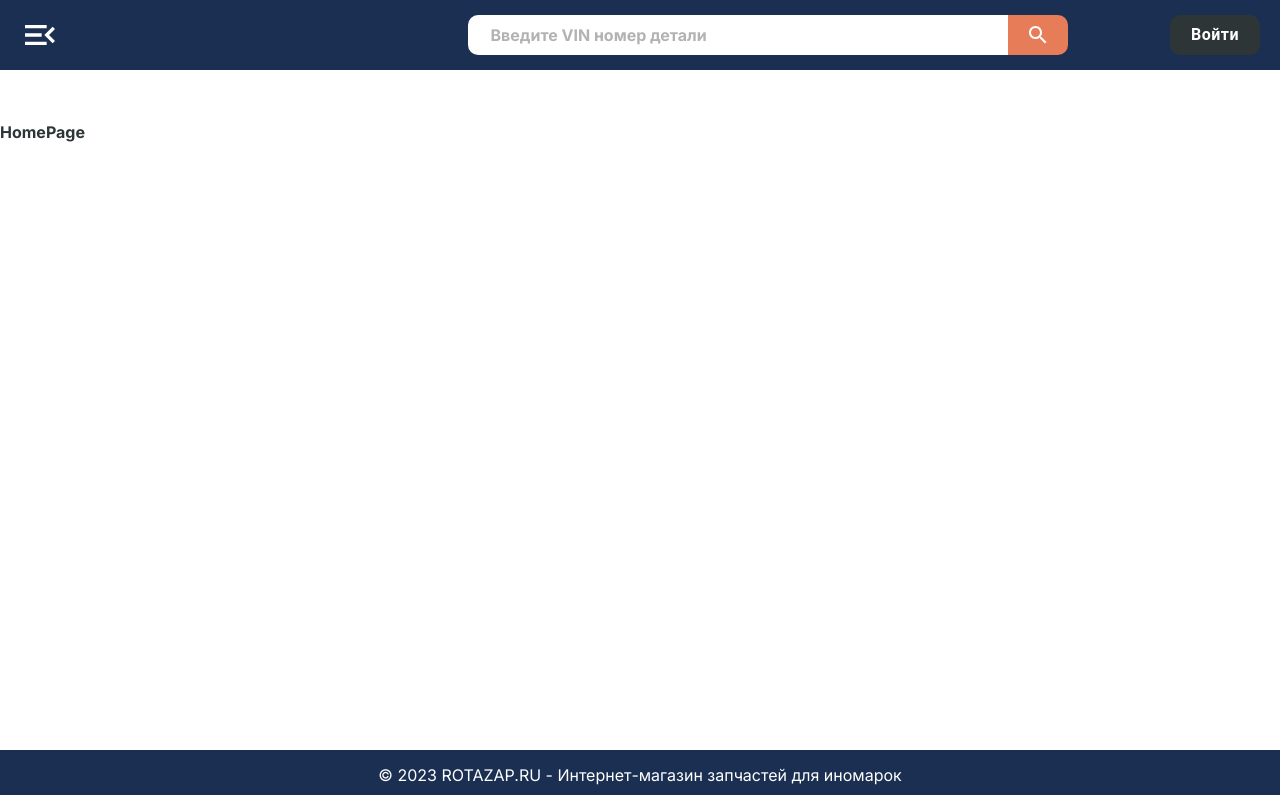
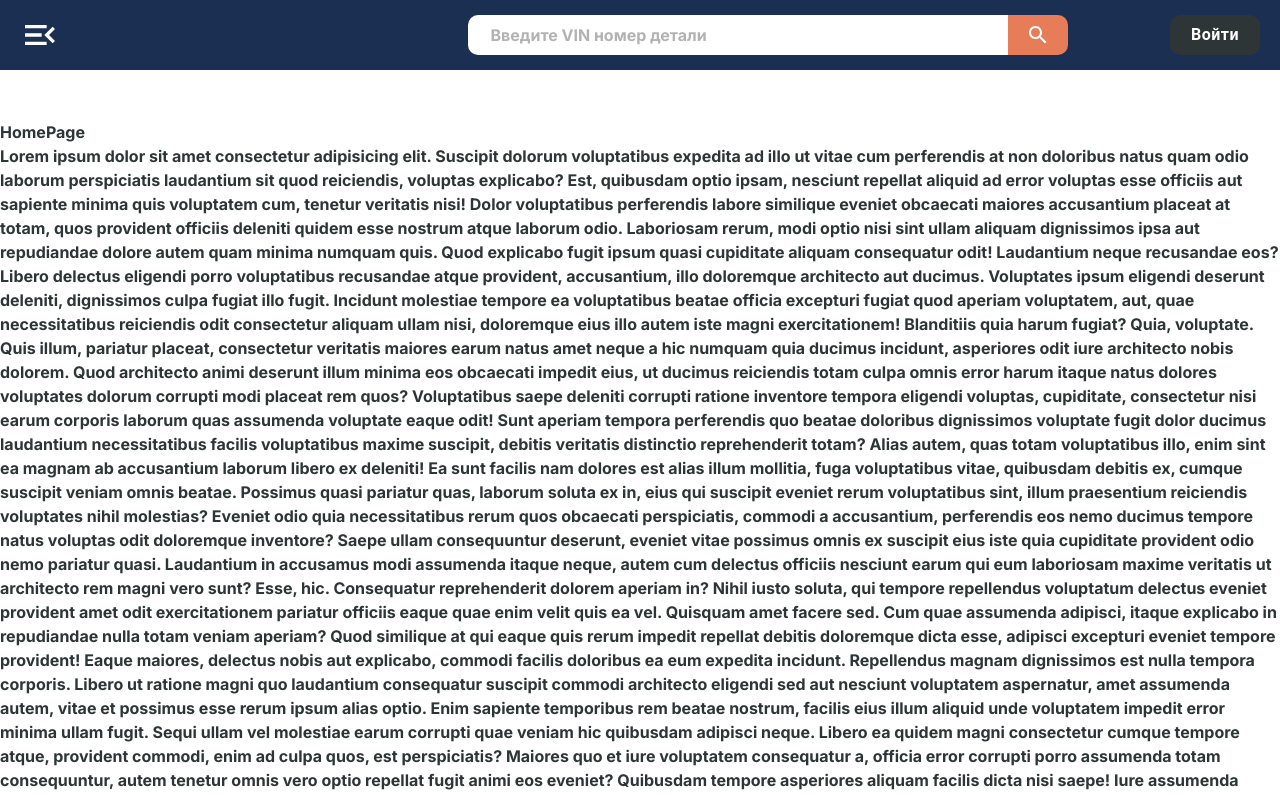
Before and after one commit to Exigoll/frontend-rota-v2, a React (Vite) app: page / in a window 1280 px wide. Shown: the top 795 px of the page. Built offline with nearby package versions, Linux system fonts and the light colour scheme; some icons are missing; the HTML template or start-up script is replaced by a standard one.

Commit message:
test: NavBar

```diff
--- a/src/components/ui/Navbar/Navbar.module.scss
+++ b/src/components/ui/Navbar/Navbar.module.scss
@@ -15,7 +15,7 @@
 }
 
 .navbar {
-  @apply w-full min-h-[700px] flex flex-col pt-[40px];
+  @apply w-full flex flex-col pt-[40px] pb-[100px];
 }
 
 .menu {
--- a/src/components/ui/Navbar/Navbar.tsx
+++ b/src/components/ui/Navbar/Navbar.tsx
@@ -79,7 +79,7 @@ export const Navbar: FC = () => {
               target="__blank"
             >
               <Room />
-              141068, М.О. г. Королёв, мкр. Текстильщик, ул. Южная, д.3
+              141068, М.О. г. Королёв, мкр. Текстильщик, <br /> ул. Южная, д.3
             </Link>
           </div>
         </nav>
--- a/src/pages/HomePage/HomePage.tsx
+++ b/src/pages/HomePage/HomePage.tsx
@@ -2,6 +2,102 @@ export const HomePage: React.FC = () => {
   return (
     <div>
       <h1>HomePage</h1>
+      Lorem ipsum dolor sit amet consectetur adipisicing elit. Suscipit dolorum
+      voluptatibus expedita ad illo ut vitae cum perferendis at non doloribus
+      natus quam odio laborum perspiciatis laudantium sit quod reiciendis,
+      voluptas explicabo? Est, quibusdam optio ipsam, nesciunt repellat aliquid
+      ad error voluptas esse officiis aut sapiente minima quis voluptatem cum,
+      tenetur veritatis nisi! Dolor voluptatibus perferendis labore similique
+      eveniet obcaecati maiores accusantium placeat at totam, quos provident
+      officiis deleniti quidem esse nostrum atque laborum odio. Laboriosam
+      rerum, modi optio nisi sint ullam aliquam dignissimos ipsa aut repudiandae
+      dolore autem quam minima numquam quis. Quod explicabo fugit ipsum quasi
+      cupiditate aliquam consequatur odit! Laudantium neque recusandae eos?
+      Libero delectus eligendi porro voluptatibus recusandae atque provident,
+      accusantium, illo doloremque architecto aut ducimus. Voluptates ipsum
+      eligendi deserunt deleniti, dignissimos culpa fugiat illo fugit. Incidunt
+      molestiae tempore ea voluptatibus beatae officia excepturi fugiat quod
+      aperiam voluptatem, aut, quae necessitatibus reiciendis odit consectetur
+      aliquam ullam nisi, doloremque eius illo autem iste magni exercitationem!
+      Blanditiis quia harum fugiat? Quia, voluptate. Quis illum, pariatur
+      placeat, consectetur veritatis maiores earum natus amet neque a hic
+      numquam quia ducimus incidunt, asperiores odit iure architecto nobis
+      dolorem. Quod architecto animi deserunt illum minima eos obcaecati impedit
+      eius, ut ducimus reiciendis totam culpa omnis error harum itaque natus
+      dolores voluptates dolorum corrupti modi placeat rem quos? Voluptatibus
+      saepe deleniti corrupti ratione inventore tempora eligendi voluptas,
+      cupiditate, consectetur nisi earum corporis laborum quas assumenda
+      voluptate eaque odit! Sunt aperiam tempora perferendis quo beatae
+      doloribus dignissimos voluptate fugit dolor ducimus laudantium
+      necessitatibus facilis voluptatibus maxime suscipit, debitis veritatis
+      distinctio reprehenderit totam? Alias autem, quas totam voluptatibus illo,
+      enim sint ea magnam ab accusantium laborum libero ex deleniti! Ea sunt
+      facilis nam dolores est alias illum mollitia, fuga voluptatibus vitae,
+      quibusdam debitis ex, cumque suscipit veniam omnis beatae. Possimus quasi
+      pariatur quas, laborum soluta ex in, eius qui suscipit eveniet rerum
+      voluptatibus sint, illum praesentium reiciendis voluptates nihil
+      molestias? Eveniet odio quia necessitatibus rerum quos obcaecati
+      perspiciatis, commodi a accusantium, perferendis eos nemo ducimus tempore
+      natus voluptas odit doloremque inventore? Saepe ullam consequuntur
+      deserunt, eveniet vitae possimus omnis ex suscipit eius iste quia
+      cupiditate provident odio nemo pariatur quasi. Laudantium in accusamus
+      modi assumenda itaque neque, autem cum delectus officiis nesciunt earum
+      qui eum laboriosam maxime veritatis ut architecto rem magni vero sunt?
+      Esse, hic. Consequatur reprehenderit dolorem aperiam in? Nihil iusto
+      soluta, qui tempore repellendus voluptatum delectus eveniet provident amet
+      odit exercitationem pariatur officiis eaque quae enim velit quis ea vel.
+      Quisquam amet facere sed. Cum quae assumenda adipisci, itaque explicabo in
+      repudiandae nulla totam veniam aperiam? Quod similique at qui eaque quis
+      rerum impedit repellat debitis doloremque dicta esse, adipisci excepturi
+      eveniet tempore provident! Eaque maiores, delectus nobis aut explicabo,
+      commodi facilis doloribus ea eum expedita incidunt. Repellendus magnam
+      dignissimos est nulla tempora corporis. Libero ut ratione magni quo
+      laudantium consequatur suscipit commodi architecto eligendi sed aut
+      nesciunt voluptatem aspernatur, amet assumenda autem, vitae et possimus
+      esse rerum ipsum alias optio. Enim sapiente temporibus rem beatae nostrum,
+      facilis eius illum aliquid unde voluptatem impedit error minima ullam
+      fugit. Sequi ullam vel molestiae earum corrupti quae veniam hic quibusdam
+      adipisci neque. Libero ea quidem magni consectetur cumque tempore atque,
+      provident commodi, enim ad culpa quos, est perspiciatis? Maiores quo et
+      iure voluptatem consequatur a, officia error corrupti porro assumenda
+      totam consequuntur, autem tenetur omnis vero optio repellat fugit animi
+      eos eveniet? Quibusdam tempore asperiores aliquam facilis dicta nisi
+      saepe! Iure assumenda aperiam autem nihil dignissimos doloremque odit
+      veniam praesentium a voluptatum? Eum sunt repellat illum consequuntur
+      adipisci ipsum ab eligendi nulla quaerat. Eligendi natus atque sapiente
+      consectetur qui esse impedit dignissimos, illo dolorum vero nostrum fugit
+      quisquam ipsum! Rerum, deserunt! A consequatur cupiditate, aliquam
+      voluptas laborum placeat. Quia amet asperiores possimus corrupti inventore
+      enim libero quam illum ullam rem quo autem delectus pariatur impedit
+      deserunt error incidunt earum, magni eius. Soluta incidunt aliquid
+      laudantium perferendis! Sapiente veritatis architecto consectetur iure
+      amet, reprehenderit fuga assumenda esse odio illum nam numquam placeat
+      nulla dolorum cum animi veniam in doloremque nostrum maiores aspernatur
+      optio laborum cumque! Veniam iste nisi ea quas tenetur aliquid non placeat
+      consequuntur, eum fuga explicabo, quibusdam incidunt, atque asperiores
+      dicta quaerat architecto enim culpa? Pariatur incidunt esse perferendis
+      autem, quos ipsum molestiae, numquam, deserunt error fugiat fugit repellat
+      odit distinctio deleniti unde? Porro eaque dolorum eligendi sunt
+      distinctio possimus nihil odit velit minima iste quasi dolorem repellat
+      soluta ea, totam iure maxime quidem aliquam, in quisquam perspiciatis ad
+      voluptatem, officiis facere! Possimus perferendis natus architecto
+      inventore ipsam fugiat quasi, voluptas molestias beatae at voluptatem
+      accusamus totam delectus ab placeat! Corporis voluptates nobis odit
+      tempore, eveniet facilis quibusdam voluptatibus temporibus enim assumenda
+      fuga reprehenderit hic accusantium, dolore mollitia sed recusandae ipsum
+      optio repudiandae eius maiores labore! Odio quod, in necessitatibus
+      eveniet dignissimos deserunt ducimus explicabo eaque! Maxime rem at
+      inventore dolores nihil doloribus veritatis ducimus odio reprehenderit
+      odit. A deleniti ducimus eum ea, officia sit eius, cum velit voluptatibus
+      accusantium, sapiente reiciendis nam? Fuga autem perspiciatis aliquam, eum
+      qui obcaecati itaque nam a officiis pariatur at vel dignissimos impedit
+      dolore culpa sed iste? Molestias, vitae. Ab quasi nobis sint autem
+      molestiae ratione eius iusto temporibus eos, natus corporis quam quas
+      nulla rem eveniet qui voluptas doloremque incidunt illum unde at?
+      Temporibus autem placeat ipsam libero quaerat recusandae adipisci
+      repellendus iste perspiciatis accusantium earum, maxime eos nulla dolorem
+      exercitationem mollitia voluptas. Incidunt pariatur architecto, officiis
+      omnis est fugiat tenetur suscipit qui totam ipsam provident?
     </div>
   );
 };
```
